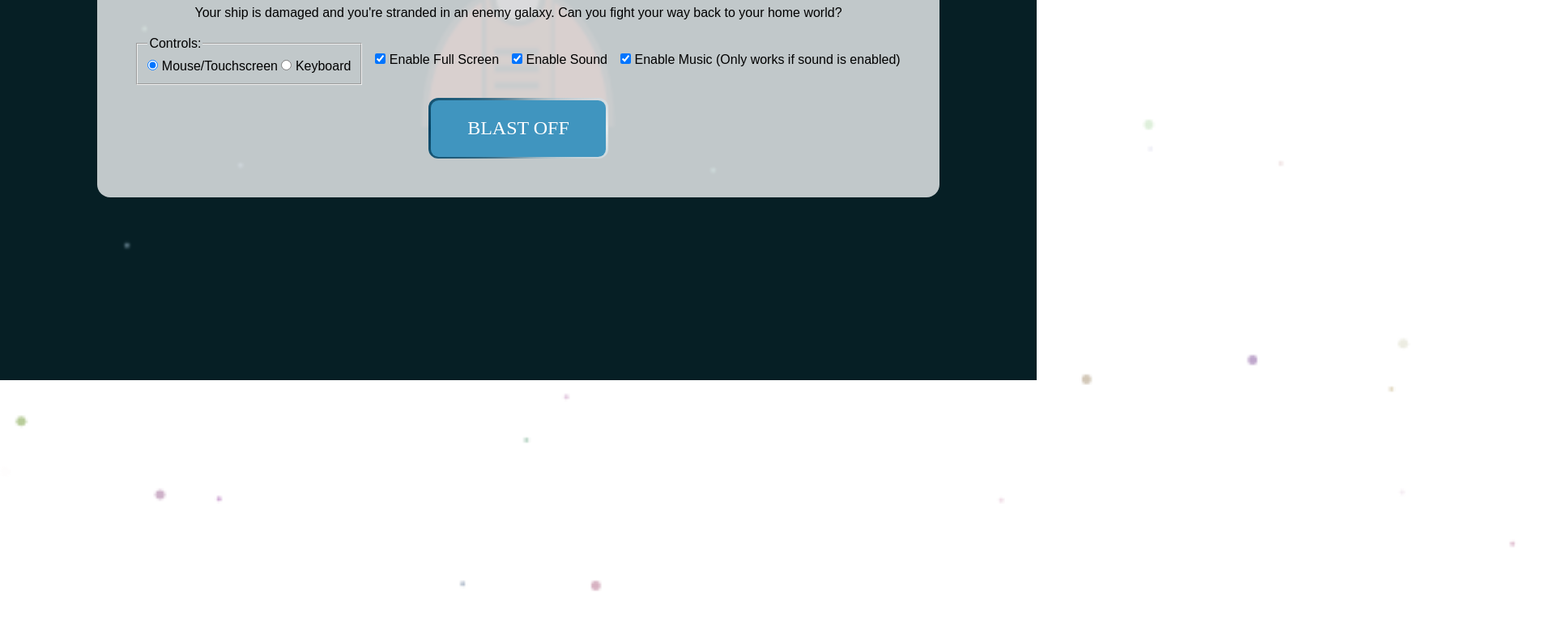
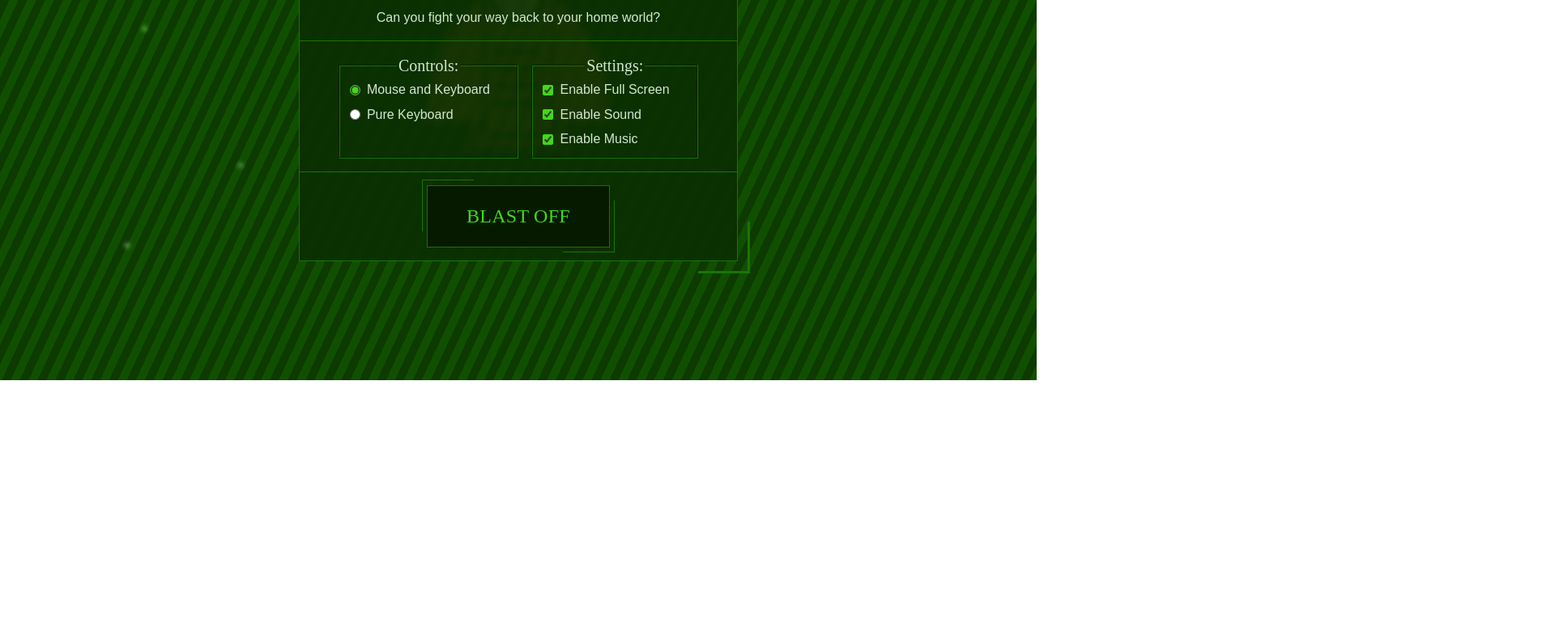
Before and after one commit to Paul-Hebert/space-game, a website with bundled scripts: page index.html in a window 1280 px wide. Shown: the part 330-1120 px from the top of the page at 81% size, 1920 px wide, since content can reach past the window. After the commit the page ends 800 px from the top, so only its background shows below. Built offline with nearby package versions, Linux system fonts and the light colour scheme; files whose address does not match are found by name.

Commit message:
Beginning UI Implementation

```diff
--- a/index.html
+++ b/index.html
@@ -6,6 +6,7 @@
     <script type="module" src="/scripts/index.js"></script>
 
     <link rel="stylesheet" href="/styles/index.css" />
+    <link rel="stylesheet" href="/styles/colors.css" />
     <link rel="stylesheet" href="/styles/type.css" />
     <link rel="stylesheet" href="/styles/game-core.css" />
     <link rel="stylesheet" href="/styles/animations.css" />
@@ -19,7 +20,17 @@
       <canvas id="main-canvas" width="500" height="500"></canvas>
 
       <div class="hud">
+        <div class="hud-section">
           <div>
+            Current Weapon:
+            <span class="current-weapon"></span>
+          </div>
+          <div>
+            Resources:
+            <span class="resource-count">0</span>
+          </div>
+          <div>
+            Health:
             <meter
               class="health"
               value="100"
@@ -29,10 +40,15 @@
               high="80"
               optimum="100"
             ></meter>
-          <div class="resource-count">0</div>
+          </div>
         </div>
 
-        <canvas id="mini-map-canvas" width="200" height="200"></canvas>
+        <canvas
+          id="mini-map-canvas"
+          class="hud-section"
+          width="200"
+          height="200"
+        ></canvas>
       </div>
 
       <div class="message-queue"></div>
@@ -41,70 +57,95 @@
     <div class="menus">
       <div class="restart-menu menu">
         <div class="menu-inner">
+          <div class="menu-section">
             <h2>Your Ship Has Been Destroyed</h2>
-
+          </div>
+          <div class="menu-section">
             <p class="sectors-cleared"></p>
             <p class="ships-destroyed"></p>
+          </div>
 
+          <div class="menu-section">
             <button class="restart-button">Try again?</button>
+          </div>
         </div>
       </div>
 
       <div class="pause-menu menu">
         <div class="menu-inner">
+          <div class="menu-section">
             <h2>The Game Has Been Paused</h2>
+          </div>
 
+          <div class="menu-section">
             <button class="resume-button">Resume Playing</button>
             <button class="restart-button">Start Over</button>
+          </div>
         </div>
       </div>
 
       <div class="success-menu menu">
         <div class="menu-inner">
+          <div class="menu-section">
             <h2>You win!</h2>
+          </div>
 
+          <div class="menu-section">
             <p class="sectors-cleared"></p>
             <p class="ships-destroyed"></p>
+          </div>
 
+          <div class="menu-section">
             <button class="restart-button">Restart</button>
+          </div>
         </div>
       </div>
 
       <div class="next-level-menu menu">
         <div class="menu-inner">
+          <div class="menu-section">
             <h2>You completed the level</h2>
+          </div>
 
+          <div class="menu-section">
             <p class="sectors-cleared"></p>
             <p class="ships-destroyed"></p>
+          </div>
 
+          <div class="menu-section">
             <button class="next-level-button">Next Level</button>
+          </div>
         </div>
       </div>
 
       <div class="start-menu menu is-shown">
         <div class="menu-inner">
+          <div class="menu-section">
             <h1>Spaced</h1>
+          </div>
 
-          <p>
-            Your ship is damaged and you're stranded in an enemy galaxy. Can you
-            fight your way back to your home world?
-          </p>
+          <div class="menu-section subhead">
+            <p>Your ship is damaged and you're stranded in an enemy galaxy.</p>
+            <p>Can you fight your way back to your home world?</p>
+          </div>
 
-          <form class="settings">
+          <form class="settings menu-section">
             <fieldset>
               <legend>Controls:</legend>
 
               <label>
                 <input name="controls" value="pointer" type="radio" checked />
-                Mouse/Touchscreen
+                Mouse and Keyboard
               </label>
 
               <label>
                 <input name="controls" value="keyboard" type="radio" />
-                Keyboard
+                Pure Keyboard
               </label>
             </fieldset>
 
+            <fieldset>
+              <legend>Settings:</legend>
               <label>
                 <input type="checkbox" name="full-screen" checked />
                 Enable Full Screen
@@ -115,11 +156,14 @@
               </label>
               <label>
                 <input type="checkbox" name="enable-music" checked />
-              Enable Music (Only works if sound is enabled)
+                Enable Music
               </label>
+            </fieldset>
           </form>
 
+          <div class="menu-section">
             <button class="start-button">Blast Off</button>
+          </div>
         </div>
       </div>
     </div>
--- a/scripts/hud/reset-ui.js
+++ b/scripts/hud/reset-ui.js
@@ -2,8 +2,10 @@ import { removeAllMessages } from "./messaging.js";
 import { updateHealthBar } from "./update-health-bar.js";
 import { updateResourceCount } from "./update-resource-count.js";
 import { resetPressedKeys } from "../state/pressed-keys.js";
+import { updateCurrentWeapon } from "./update-current-weapon.js";
 
 export function resetUi() {
+  updateCurrentWeapon();
   updateHealthBar();
   updateResourceCount();
   removeAllMessages();
--- /dev/null
+++ b/scripts/hud/update-current-weapon.js
@@ -0,0 +1,7 @@
+import { playerState } from "../state/player-state.js";
+
+const weaponEl = document.querySelector(".current-weapon");
+
+export function updateCurrentWeapon() {
+  weaponEl.textContent = playerState.weapons[playerState.currentGun].name;
+}
--- a/scripts/index.js
+++ b/scripts/index.js
@@ -7,6 +7,8 @@ import { nextLevel } from "./levels/levels.js";
 import { muted, toggleMute } from "./sound-effects/muted.js";
 import { initMusic } from "./sound-effects/music.js";
 import { setControlOption } from "./state/control-option.js";
+import { updateCurrentWeapon } from "./hud/update-current-weapon.js";
+import { resetMap } from "./state/map-data.js";
 
 let music = false;
 
@@ -33,6 +35,7 @@ document.querySelector(".resume-button").addEventListener("click", () => {
 document.querySelectorAll(".restart-button").forEach((button) => {
   button.addEventListener("click", () => {
     hideAllMenus();
+    resetMap();
     newGame();
   });
 });
@@ -69,6 +72,7 @@ window.addEventListener("keydown", ({ key }) => {
     if (playerState.currentGun >= playerState.weapons.length) {
       playerState.currentGun = 0;
     }
+    updateCurrentWeapon();
   }
 });
 
--- a/scripts/new-game.js
+++ b/scripts/new-game.js
@@ -2,10 +2,8 @@ import { resetPlayerState } from "./state/player-state.js";
 import { resetUi } from "./hud/reset-ui.js";
 import { currentLevel, levels, resetCurrentLevel } from "./levels/levels.js";
 import { resetGameStats } from "./state/game-stats.js";
-import { resetMap } from "./state/map-data.js";
 
 export function newGame() {
-  resetMap();
   resetGameStats();
   resetPlayerState();
   resetUi();
--- a/scripts/weapons/double-gun.js
+++ b/scripts/weapons/double-gun.js
@@ -5,7 +5,7 @@ import { playSoundFile } from "../sound-effects/play-sound-file.js";
 import { volumeRelativeToPlayer } from "../sound-effects/volume-relative-to-player.js";
 
 export class DoubleGun extends BaseWeapon {
-  name = "double-gun";
+  name = "Refurbished Side Cannons";
 
   shoot(ship) {
     this.bulletStream(ship, 5, 2);
--- a/scripts/weapons/pew.js
+++ b/scripts/weapons/pew.js
@@ -1,7 +1,7 @@
 import { BaseWeapon } from "./base-weapon.js";
 
 export class Pew extends BaseWeapon {
-  name = "pew";
+  name = "Discount Death Beam";
   speed = 30;
   reloadSpeed = 5;
   bulletRadius = 6;
--- a/scripts/weapons/starter-weapon.js
+++ b/scripts/weapons/starter-weapon.js
@@ -1,7 +1,7 @@
 import { BaseWeapon } from "./base-weapon.js";
 
 export class StarterWeapon extends BaseWeapon {
-  name = "starter";
+  name = "Old Mining Laser";
   speed = 25;
   reloadSpeed = 10;
   bulletRadius = 3;
--- a/styles/button.css
+++ b/styles/button.css
@@ -1,48 +1,52 @@
 button {
   appearance: none;
-  border: none;
+  border: 1px solid var(--color-primary-bright-3);
+  color: var(--color-primary-bright-1);
+  background-color: var(--color-primary-dark-0);
   position: relative;
-  padding: 1.5rem 3rem;
+  font-family: var(--font-display);
+  text-transform: uppercase;
   font-size: 1.5em;
-  border-radius: 0.5em;
-  overflow: hidden;
-  background: none;
-  display: grid;
-  place-items: center;
-  z-index: 1;
-  background: inherit;
-  color: #fff;
+  padding: 1em 2em;
   cursor: pointer;
+  transition: background-color 0.2s ease-out;
+  letter-spacing: 0.01em;
+}
+
+/* TODO: Focus styles */
+button:hover {
+  background-color: var(--color-primary-dark-1-90);
+}
+
+button::before,
+button::after {
+  position: absolute;
+  z-index: 0;
+  content: "";
+  width: 4rem;
+  aspect-ratio: 1;
+  border: inherit;
+  border-width: 1px;
+  transition: transform 0.2s ease-out;
 }
 
 button::before {
-  content: "";
-  position: absolute;
-  z-index: -2;
-  left: -50%;
-  width: 200%;
-  aspect-ratio: 1;
-  background-repeat: no-repeat;
-  background-position: 0 0;
-  background-image: conic-gradient(
-    transparent,
-    hsl(200, 100%, 20%),
-    transparent
-  );
-  animation: rotate 4s linear infinite;
+  top: -0.3em;
+  left: -0.3em;
+  border-bottom: none;
+  border-right: none;
+  transform-origin: top left;
 }
 
 button::after {
-  content: "";
-  position: absolute;
-  z-index: -1;
-  inset: 0.1em;
-  background: hsl(200, 50%, 50%);
-  border-radius: 0.4em;
+  bottom: -0.3em;
+  right: -0.3em;
+  border-top: none;
+  border-left: none;
+  transform-origin: bottom right;
 }
 
-@keyframes rotate {
-  100% {
-    transform: rotate(1turn);
-  }
+button:hover::before,
+button:hover::after {
+  transform: scale(1.1);
 }
--- /dev/null
+++ b/styles/colors.css
@@ -0,0 +1,29 @@
+:root {
+  --primary-hue: 107;
+
+  --color-white: hsl(var(--primary-hue), 37%, 86%);
+
+  --color-primary-bright-0: hsl(104, 37%, 86%);
+  --color-primary-bright-1: hsl(var(--primary-hue), 82%, 47%);
+  --color-primary-bright-2: hsl(var(--primary-hue), 100%, 31%);
+  --color-primary-bright-3: hsl(var(--primary-hue), 100%, 23%);
+  --color-primary-bright-4: hsl(var(--primary-hue), 100%, 16%);
+
+  --color-primary-dark-0: hsl(var(--primary-hue), 100%, 5%);
+  --color-primary-dark-1: hsl(var(--primary-hue), 100%, 9%);
+  --color-primary-dark-1-t-90: hsla(var(--primary-hue), 100%, 9%, 90%);
+}
+
+html {
+  color: var(--color-white);
+  accent-color: var(--color-primary-bright-1);
+}
+
+h1,
+h2,
+h3,
+h4,
+h5,
+h6 {
+  color: var(--color-primary-bright-1);
+}
--- a/styles/game-core.css
+++ b/styles/game-core.css
@@ -5,6 +5,7 @@
   position: relative;
   width: 100%;
   height: 100%;
+  overflow: hidden;
 }
 
 .game > :not(#main-canvas) {
--- a/styles/index.css
+++ b/styles/index.css
@@ -1,5 +1,8 @@
-* {
+*,
+*::before,
+*::after {
   margin: 0;
+  box-sizing: border-box;
 }
 
 html {
--- a/styles/menus.css
+++ b/styles/menus.css
@@ -1,5 +1,4 @@
 .menu {
-  background-color: hsla(192, 72%, 17%, 0.5);
   transition-property: opacity;
   transition-duration: 0.2s;
   transition-timing-function: ease-out;
@@ -7,8 +6,23 @@
   inset: 0;
   display: grid;
   place-items: center;
-  backdrop-filter: blur(1px);
   opacity: 1;
+  backdrop-filter: blur(2px);
+}
+
+.menu::before {
+  content: "";
+  position: absolute;
+  inset: 0;
+  background-color: var(--color-primary-bright-3);
+  background-image: repeating-linear-gradient(
+    115deg,
+    var(--color-primary-bright-3),
+    var(--color-primary-bright-3) 10px,
+    var(--color-primary-bright-2) 10px,
+    var(--color-primary-bright-2) 20px
+  );
+  opacity: 0.5;
 }
 
 .menu:not(.is-shown) {
@@ -17,22 +31,79 @@
 }
 
 .menu-inner {
-  background: hsla(190, 10%, 95%, 0.8);
-  padding: 3em;
+  border: 1px solid var(--color-primary-bright-3);
+  background-color: var(--color-primary-dark-1-t-90);
   display: flex;
   flex-direction: column;
-  border-radius: 1em;
-  gap: 1em;
-  align-items: center;
+  align-items: stretch;
   transition: transform 0.3s ease-out;
+  position: relative;
+}
+
+.menu-inner::before,
+.menu-inner::after {
+  position: absolute;
+  z-index: 0;
+  content: "";
+  width: 4rem;
+  aspect-ratio: 1;
+  border: inherit;
+  border-width: 3px;
+}
+
+.menu-inner::before {
+  top: -1em;
+  left: -1em;
+  border-bottom: none;
+  border-right: none;
+}
+
+.menu-inner::after {
+  bottom: -1em;
+  right: -1em;
+  border-top: none;
+  border-left: none;
 }
 
 .menu:not(.is-shown) .menu-inner {
   transform: scale(0.9);
 }
 
+.menu-section {
+  padding: 1em 3em;
+  display: grid;
+  gap: 1em;
+  text-align: center;
+  justify-content: center;
+}
+
+.menu-section + .menu-section {
+  border-top: 1px solid;
+  border-color: inherit;
+}
+
 .settings {
   display: flex;
   gap: 1em;
+  justify-content: stretch;
+}
+
+.settings fieldset {
+  display: flex;
+  flex-direction: column;
+  gap: 0.5em;
+  align-items: flex-start;
+  flex-grow: 1;
+  border-color: var(--color-primary-bright-3);
+}
+
+.settings legend {
+  font-family: var(--font-display);
+  font-size: 1.25rem;
+}
+
+.settings label {
+  display: flex;
   align-items: center;
+  gap: 0.5em;
 }
--- a/styles/type.css
+++ b/styles/type.css
@@ -10,12 +10,13 @@
 }
 
 :root {
-  --base-font: Roboto, system-ui, sans-serif;
-  --display-font: "Cartridge";
+  --font-base: Roboto, system-ui, sans-serif;
+  --font-display: "Cartridge";
 }
 
 html {
-  font-family: var(--base-font);
+  font-family: var(--font-base);
+  line-height: 1.4;
 }
 
 h1,
@@ -24,12 +25,19 @@ h3,
 h4,
 h5,
 h6 {
-  font-family: var(--display-font);
-  font-variant-alternates: styleset(special-styleset);
+  font-family: var(--font-display);
   text-transform: uppercase;
+  letter-spacing: 0.01em;
+  line-height: 1.2;
+  padding-top: 0.1em;
 }
 
-button {
-  font-family: var(--display-font);
-  text-transform: uppercase;
+h1 {
+  font-variant-alternates: styleset(special-styleset);
+  font-size: 6rem;
+  line-height: 1;
 }
+
+h2 {
+  font-size: 2.5em;
+}
```
Also changed, not shown: styles/hud.css (+25 -14 lines), styles/messages.css (+10 -4 lines), 1 other file. Lines whose indentation alone changed are shown as unchanged.
